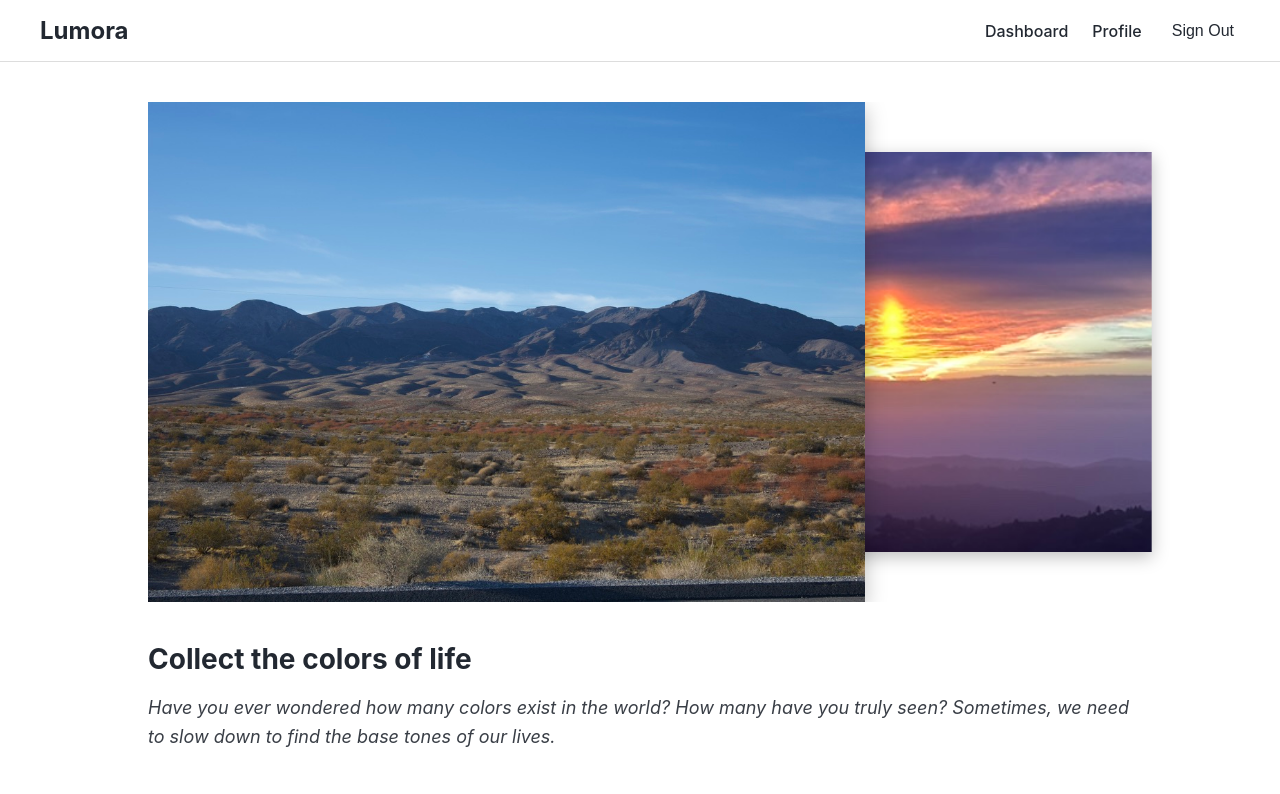
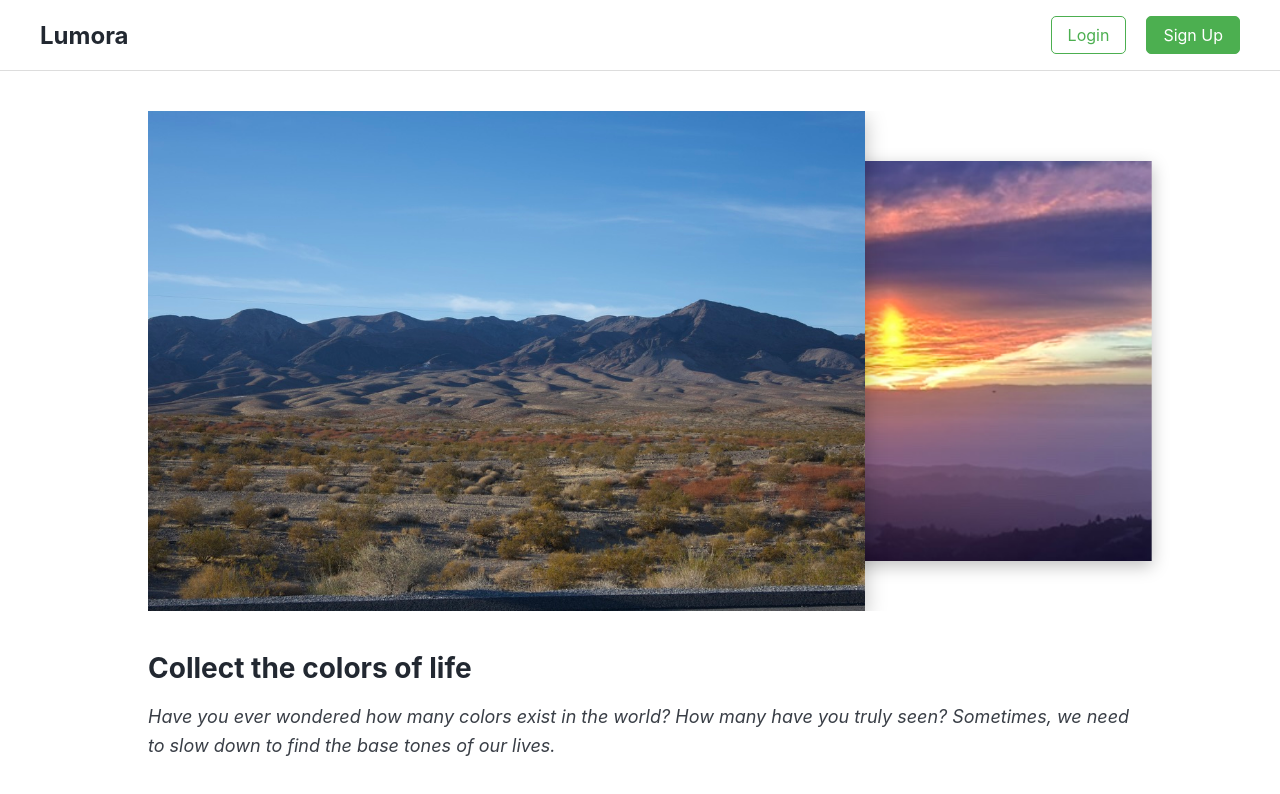
Before and after one commit to LipZou/Lumora, a React (Create React App) app in the folder frontend/: page /home in a window 1280 px wide. Shown: the top 794 px of the page. Built offline with nearby package versions, Linux system fonts and the light colour scheme.

Commit message:
Header Update

```diff
--- /dev/null
+++ b/frontend/src/components/Header.jsx
@@ -0,0 +1,75 @@
+import React from 'react';
+import { Link, useLocation, useNavigate } from 'react-router-dom';
+import { signOut } from '../utils/auth';
+
+function Header() {
+    const location = useLocation();
+    const navigate = useNavigate();
+    const isLoggedIn = !!localStorage.getItem('userId');
+    const path = location.pathname;
+
+    const headerStyle = {
+        display: 'flex',
+        justifyContent: 'space-between',
+        alignItems: 'center',
+        padding: '16px 40px',
+        backgroundColor: '#ffffff',
+        borderBottom: '1px solid #ddd',
+        position: 'sticky',
+        top: 0,
+        zIndex: 1000,
+    };
+
+    const logoStyle = {
+        fontSize: '24px',
+        fontWeight: 'bold',
+        color: '#222831',
+    };
+
+    const navStyle = {
+        display: 'flex',
+        gap: '20px',
+        alignItems: 'center',
+    };
+
+    const buttonStyle = {
+        padding: '8px 16px',
+        border: '1px solid #4CAF50',
+        backgroundColor: 'white',
+        color: '#4CAF50',
+        borderRadius: '5px',
+        cursor: 'pointer',
+        fontSize: '16px',
+        textDecoration: 'none'
+    };
+
+    const solidButtonStyle = {
+        ...buttonStyle,
+        backgroundColor: '#4CAF50',
+        color: 'white',
+    };
+
+    return (
+        <div style={headerStyle}>
+            <div style={logoStyle}>Lumora</div>
+            <div style={navStyle}>
+                {!isLoggedIn ? (
+                    <>
+                        <Link to="/signin" style={buttonStyle}>Login</Link>
+                        <Link to="/signup" style={solidButtonStyle}>Sign Up</Link>
+                    </>
+                ) : (
+                    <>
+                        {path !== '/dashboard' && <Link to="/dashboard" style={buttonStyle}>Dashboard</Link>}
+                        {path !== '/' && <Link to="/" style={buttonStyle}>Home</Link>}
+                        {path !== '/profile' && <Link to="/profile" style={buttonStyle}>Profile</Link>}
+                        {path !== '/map' && <Link to="/map" style={buttonStyle}>Map</Link>}
+                        {/* ✅ Sign Out 将来可以移动到 profile 内部 */}
+                    </>
+                )}
+            </div>
+        </div>
+    );
+}
+
+export default Header;
--- a/frontend/src/components/HomeHeader.jsx
+++ /dev/null
@@ -1,52 +0,0 @@
-import React from 'react';
-import { Link } from 'react-router-dom'
-function HomeHeader() {
-    return (
-        <div style = {homeHeaderStyle}>
-            <div style = {logoStyle}>Lumora</div>
-            <div style = {buttonGroupStyle}>
-                <Link to="/signin" style={{ textDecoration: 'none' }}>
-                    <button style={buttonStyle}>Login</button>
-                </Link>
-                <Link to="/signup">
-                    <button style={{...buttonStyle, backgroundColor: '#4CAF50', color: 'white'}}>Sign Up</button>
-                </Link>
-            </div>
-        </div>
-    );
-}
-
-const homeHeaderStyle = {
-    display: 'flex',
-    justifyContent: 'space-between',
-    alignItems: 'center',
-    padding: '20px 50px',
-    backgroundColor: '#ffffff',
-    borderBottom: '1px solid #ddd',
-    position: 'sticky',
-    top: 0,
-    zIndex: 1000,
-};
-
-const logoStyle = {
-    fontSize: '28px',
-    fontWeight: 'bold',
-    color: '#333',
-};
-
-const buttonGroupStyle = {
-    display: 'flex',
-    gap: '15px',
-};
-
-const buttonStyle = {
-    padding: '8px 16px',
-    border: '1px solid #4CAF50',
-    backgroundColor: 'white',
-    color: '#4CAF50',
-    borderRadius: '5px',
-    cursor: 'pointer',
-    fontSize: '16px',
-};
-
-export default HomeHeader;
--- a/frontend/src/components/UserHeader.jsx
+++ /dev/null
@@ -1,59 +0,0 @@
-import React from 'react';
-import {Link, useNavigate } from 'react-router-dom';
-import { signOut } from '../utils/auth'
-
-function UserHeader({ currentPage }) {
-    const navigate = useNavigate();
-
-    return (
-        <div style={headerStyle}>
-            <div style={logoStyle}>Lumora</div>
-            <div style={navStyle}>
-                {/* 根据 currentPage 决定显示哪个按钮 */}
-                {currentPage !== 'home' && (
-                    <Link to="/home" style={linkStyle}>Home</Link>
-                )}
-                {currentPage !== 'dashboard' && (
-                    <Link to="/dashboard" style={linkStyle}>Dashboard</Link>
-                )}
-                <Link to="/profile" style={linkStyle}>Profile</Link>
-                <button onClick={() => signOut(navigate)} style={{ ...linkStyle, background: 'transparent', border: 'none', cursor: 'pointer' }}>
-                    Sign Out
-                </button>
-            </div>
-        </div>
-    );
-}
-
-const headerStyle = {
-    display: 'flex',
-    justifyContent: 'space-between',
-    alignItems: 'center',
-    padding: '16px 40px',
-    backgroundColor: '#ffffff',
-    borderBottom: '1px solid #ddd',
-    position: 'sticky',
-    top: 0,
-    zIndex: 1000,
-};
-
-const logoStyle = {
-    fontSize: '24px',
-    fontWeight: 'bold',
-    color: '#222831',
-};
-
-const navStyle = {
-    display: 'flex',
-    gap: '24px',
-    alignItems: 'center',
-};
-
-const linkStyle = {
-    textDecoration: 'none',
-    fontSize: '16px',
-    color: '#222831',
-    fontWeight: '500',
-};
-
-export default UserHeader;
--- a/frontend/src/pages/Dashboard.jsx
+++ b/frontend/src/pages/Dashboard.jsx
@@ -1,11 +1,11 @@
 import React from 'react';
-import UserHeader from '../components/UserHeader';
+import Header from '../components/Header';
 import UploadPanel from "../components/UploadPanel";
 
 function Dashboard() {
     return(
         <div>
-            <UserHeader currentPage="dashboard" />   {/* ✅ 传入不同身份 */}
+            <Header />   {/* ✅ 传入不同身份 */}
             <UploadPanel />
         </div>
     );
--- a/frontend/src/pages/Home.jsx
+++ b/frontend/src/pages/Home.jsx
@@ -1,4 +1,4 @@
-import HomeHeader from '../components/HomeHeader';  // 引入新的组件名
+import Header from '../components/Header';  // 引入新的组件名
 import Carousel from '../components/Carousel'
 import Intro from '../components/Intro'
 
@@ -6,7 +6,7 @@ import Intro from '../components/Intro'
 function Home() {
     return (
         <div style={wrapperStyle}>
-            <HomeHeader />
+            <Header />
             <Carousel />
             <Intro />
             {/* 下面是Gallery和Text */}
--- a/frontend/src/pages/LoggedInHome.jsx
+++ b/frontend/src/pages/LoggedInHome.jsx
@@ -1,12 +1,12 @@
 import React from 'react';
-import UserHeader from '../components/UserHeader';
+import Header from '../components/Header';
 import Carousel from '../components/Carousel';
 import ColorQuote from '../components/Intro';
 
 function LoggedInHome() {
     return (
         <div>
-            <UserHeader currentPage="home" />
+            <Header />
             <Carousel />
             <ColorQuote />
         </div>
```
